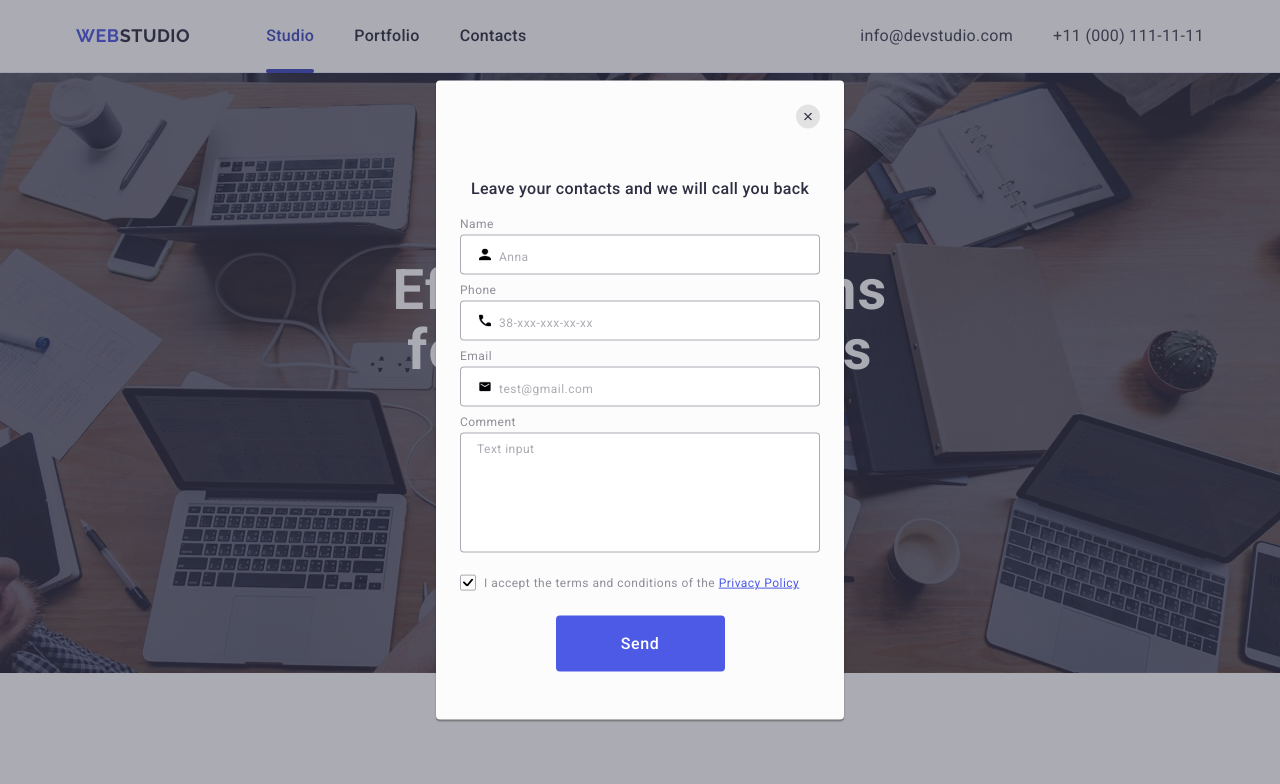
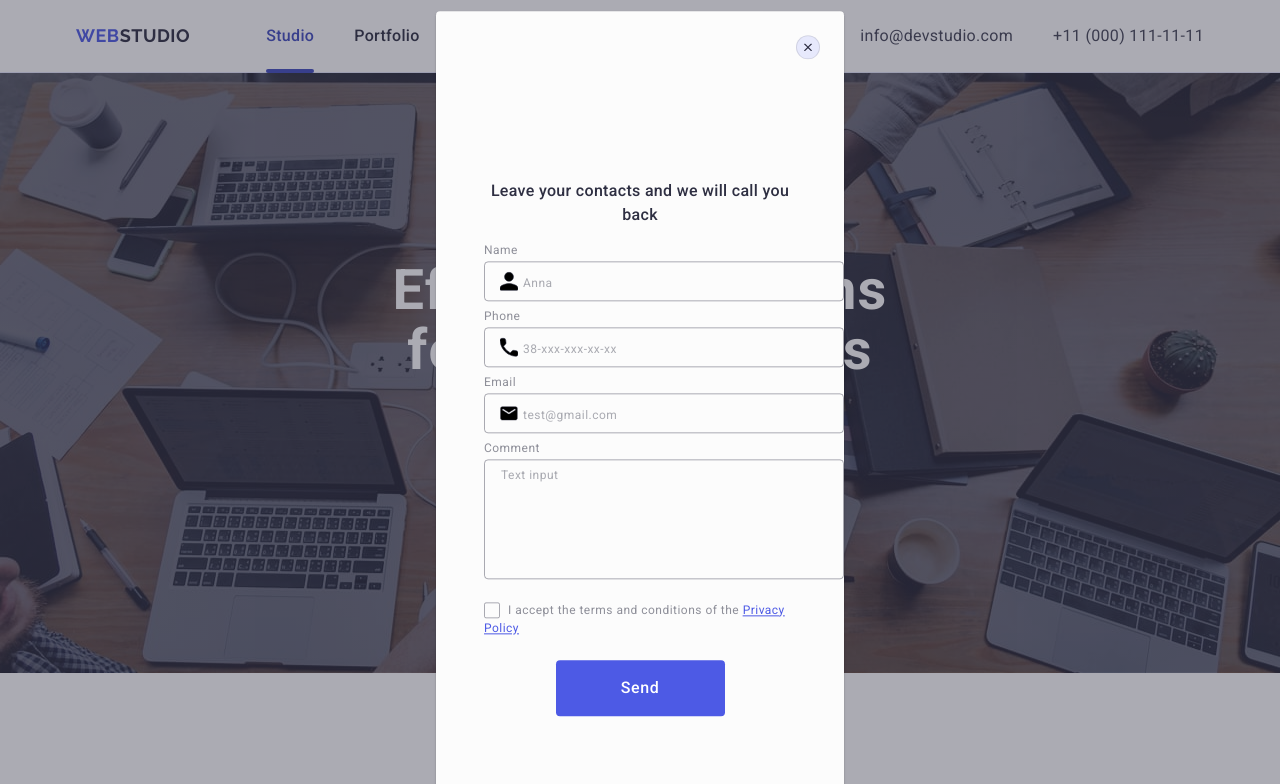
Before and after one commit to YanaSvvs/goit-markup-hw-05, a plain HTML site: page index.html in a window 1280 px wide. Shown: the top 784 px of the page. Drawn offline with nearby package versions, Linux system fonts and the light colour scheme.

Commit message:
change errors

```diff
--- a/css/styles.css
+++ b/css/styles.css
@@ -527,8 +527,14 @@ box-shadow: 0px 1px 6px rgba(46, 47, 66, 0.08),
     margin-left: auto;
 }
 
+.form-sub {
+    display: flex;
+    gap: 24px;
+}
+
 .lbl-mail {
     border: 1px solid #fff;
+    color: #ffffff;
     border-radius: 4px;
     width: 264px;
     height: 40px;
@@ -536,6 +542,14 @@ box-shadow: 0px 1px 6px rgba(46, 47, 66, 0.08),
     outline: transparent;
     padding-left: 16px;
     transition: stroke 250ms cubic-bezier(0.4, 0, 0.2, 1);
+    background-color: transparent;
+    font-size: 12px;
+    line-height: 2;
+    letter-spacing: 0.04em;
+}
+
+.lbl-mail placeholder {
+    color: #ffffff;
 }
 
 .lbl-mail:focus {
@@ -546,11 +560,20 @@ box-shadow: 0px 1px 6px rgba(46, 47, 66, 0.08),
     display: flex;
     align-items: center;
     justify-content: center;
+    font-family: "Roboto", sans-serif;
     border-radius: 4px;
     padding: 8px 24px;
-    width: 165px;
+    min-width: 165px;
     height: 40px;
     background-color: #4d5ae5;
+    font-weight: 500;
+    font-size: 16px;
+    line-height: 1.5;
+    letter-spacing: 0.04em;
+    text-align: center;
+    color: #ffffff;
+    cursor: pointer;
+    border: none;
     transition: stroke 250ms cubic-bezier(0.4, 0, 0.2, 1);
 }
 
@@ -558,15 +581,6 @@ box-shadow: 0px 1px 6px rgba(46, 47, 66, 0.08),
 .type-btn:hover {
     background-color: #31d0aa;
     fill: #fff;
-}
-
-.item-btn {
-    font-weight: 500;
-    font-size: 16px;
-    line-height: 1.5;
-    letter-spacing: 0.04em;
-    text-align: center;
-    color: #fff;
 }
 
 .icon-send {
@@ -617,6 +631,9 @@ transform: translate(-50%, -50%) scale(1.5);
 }
 
 .close-btn {
+    display: flex;
+    align-items: center;
+    justify-content: center;
     padding: 0;
     border: 0;
     line-height: 0;
@@ -625,17 +642,26 @@ transform: translate(-50%, -50%) scale(1.5);
     height: 24px;
     fill: #2e2f42;
     stroke-width: 1px;
-    background-color: rgba(0, 0, 0, 0.1);
+    background-color: #e7e9fc;
+    border: 1px solid rgba(0, 0, 0, 0.1);
     position: absolute;
     top: 24px;
     right: 24px;
-    transition: stroke 250ms cubic-bezier(0.4, 0, 0.2, 1);
+    transition: background-color 250ms cubic-bezier(0.4, 0, 0.2, 1), border 250ms cubic-bezier(0.4, 0, 0.2, 1);
 }
 
 .close-btn:focus,
 .close-btn:hover {
     background-color: #404bbf;
     fill: #fff;
+}
+
+.close-btn-icon {
+    transition: fill 250ms cubic-bezier(0.4, 0, 0.2, 1);
+}
+
+.modal-window {
+    padding: 72px 24px 24px 24px;
 }
 
 .modal-text {
@@ -657,11 +683,15 @@ transform: translate(-50%, -50%) scale(1.5);
 .modal-form-label {
     font-weight: 400;
     font-size: 12px;
-    line-height: 1.16667;
+    line-height: 1.17;
     letter-spacing: 0.04em;
     color: #8e8f99;
     display: block;
     margin-bottom: 4px;
+}
+
+.modal-cont-input-cont {
+    position: relative;
 }
 
 .modal-cont-input {
@@ -671,6 +701,8 @@ transform: translate(-50%, -50%) scale(1.5);
     height: 40px;
     outline: transparent;
     padding-left: 38px;
+    background-color: transparent;
+    transition: border-color 250ms cubic-bezier(0.4, 0, 0.2, 1);
 }
 
 .modal-cont-input::placeholder {
@@ -687,10 +719,11 @@ transform: translate(-50%, -50%) scale(1.5);
 
 .modal-form-item {
     position: absolute;
-    top: 65%;
-    left: 19px;
+    top: 50%;
+    left: 16px;
     stroke: #2e2f42;
     transform: translateY(-50%);
+    transition: fill 250ms cubic-bezier(0.4, 0, 0.2, 1);
 }
 
 .modal-cont-input:focus +.modal-form-item {
@@ -707,13 +740,19 @@ transform: translate(-50%, -50%) scale(1.5);
     align-items: center;
     background-color: transparent;
     margin-right: 8px;
+    fill: transparent;
+    transition: background-color 250ms cubic-bezier(0.4, 0, 0.2, 1), border 250ms cubic-bezier(0.4, 0, 0.2, 1), fill 250ms cubic-bezier(0.4, 0, 0.2, 1);
+}
+
+.modal-checkbox {
+    margin-bottom: 24px;
 }
 
 .label-checkbox {
     cursor: pointer;
     font-weight: 400;
     font-size: 12px;
-    line-height: 1.16667;
+    line-height: 1.17;
     letter-spacing: 0.04em;
     color: #8e8f99;
 
@@ -742,11 +781,19 @@ fill: #f4f4fd;
     padding-right: 16px;
     padding-top: 8px;
     padding-bottom: 8px;
+    font-size: 12px;
+    line-height: 1.17;
+    letter-spacing: 0.04em;
+    color: rgba(46, 47, 66, 0.4);
+    background-color: transparent;
+    outline: transparent;
+    transition: border-color 250ms cubic-bezier(0.4, 0, 0.2, 1);
 }
 
 .user-comment:focus {
     outline: transparent;
     border: 1px solid #404bbf;
+    border-color: #4D5AE5;
 }
 
 .user-comment::placeholder {
--- a/index.html
+++ b/index.html
@@ -374,15 +374,16 @@
       </div>
       <div class="sub-div">
         <p class="text-soc">Subscribe</p>
+        <form class="form-sub">
          <label class="sub-div-lbl" for="us-email">
-          <input class="lbl-mail" type="email" id="us-email" placeholder="test@gmail.com">
+           <input class="lbl-mail" name="us-email" type="email" id="us-email" placeholder="E-mail">
          </label>
-        <button class="type-btn" type="button">
-          <p class="item-btn">Subscribe</p>
-          <svg class="icon-send" width="24" height="20">
+         <button class="type-btn" type="submit">Subscribe
+            <svg class="icon-send" width="24" height="24">
              <use href="./images/icons.svg#icon-send"></use>
             </svg>
          </button>
+        </form>
       </div>
     </div>
   </footer>
@@ -397,15 +398,16 @@
           </use>
         </svg>
       </button>
+  <div class="modal-window">
       <p class="modal-text">Leave your contacts and we will call you back</p>
     <form class="modal-form">
       <div class="modal-cont-block">
-       <label class="modal-form-label" for="user-text">Name</label>
+       <label class="modal-form-label" for="user-name">Name</label>
        <div class="modal-cont-input-cont">
-        <input class="modal-cont-input" required id="user-text"
+        <input class="modal-cont-input" required id="user-name"
          title="Anna" pattern="[a-zA-Zа-яА-ЯіІїЇєЄ]+"
-         name="user-text" placeholder="Anna" type="text">
-         <svg class="modal-form-item" width="12" height="12">
+         name="user-name" placeholder="Anna" type="text">
+         <svg class="modal-form-item" width="18" height="24">
            <use href="./images/icons.svg#icon-people">
            </use>
          </svg>
@@ -416,7 +418,7 @@
         <div class="modal-cont-input-cont">
           <input class="modal-cont-input" required id="user-tel" title="38-xxx-xxx-xx-xx"
             name="user-tel" placeholder="38-xxx-xxx-xx-xx" type="tel">
-          <svg class="modal-form-item" width="12" height="12">
+          <svg class="modal-form-item" width="18" height="24">
             <use href="./images/icons.svg#icon-phone">
             </use>
           </svg>
@@ -427,7 +429,7 @@
         <div class="modal-cont-input-cont">
           <input class="modal-cont-input" required id="user-email" title="test@gmail.com"
             name="user-email" placeholder="test@gmail.com" type="email">
-          <svg class="modal-form-item" width="12" height="12">
+          <svg class="modal-form-item" width="18" height="24">
             <use href="./images/icons.svg#icon-list">
             </use>
           </svg>
@@ -438,19 +440,21 @@
       <textarea name="user-comment" placeholder="Text input" id="user-comment" class="user-comment"></textarea>
       </div>
       <div class="modal-checkbox">
-       <input type="checkbox" class="checkbox visually-hidden" id="user-checkbox">
-        <label class="label-checkbox" for="user-checkbox"><span class="custom-checkbox">
+       <input type="checkbox" class="checkbox visually-hidden" id="user-privacy" value="true" name="user-privacy">
+        <label class="label-checkbox" for="user-privacy">
+          <span class="custom-checkbox">
           <svg width="10" height="8">
             <use href="./images/icons.svg#icon-ok"></use>
           </svg>
          </span>I accept the terms and conditions of the
-         <a href="">Privacy Policy</a>
+         <a class="policy" href="#">Privacy Policy</a>
         </label>
       </div>
       <button class="modal-btn" type="button">Send</button>
     </form>
     </div>
     </div>
+  </div>
 
 </body>
 </html>
```
Lines whose indentation alone changed are shown as unchanged.
